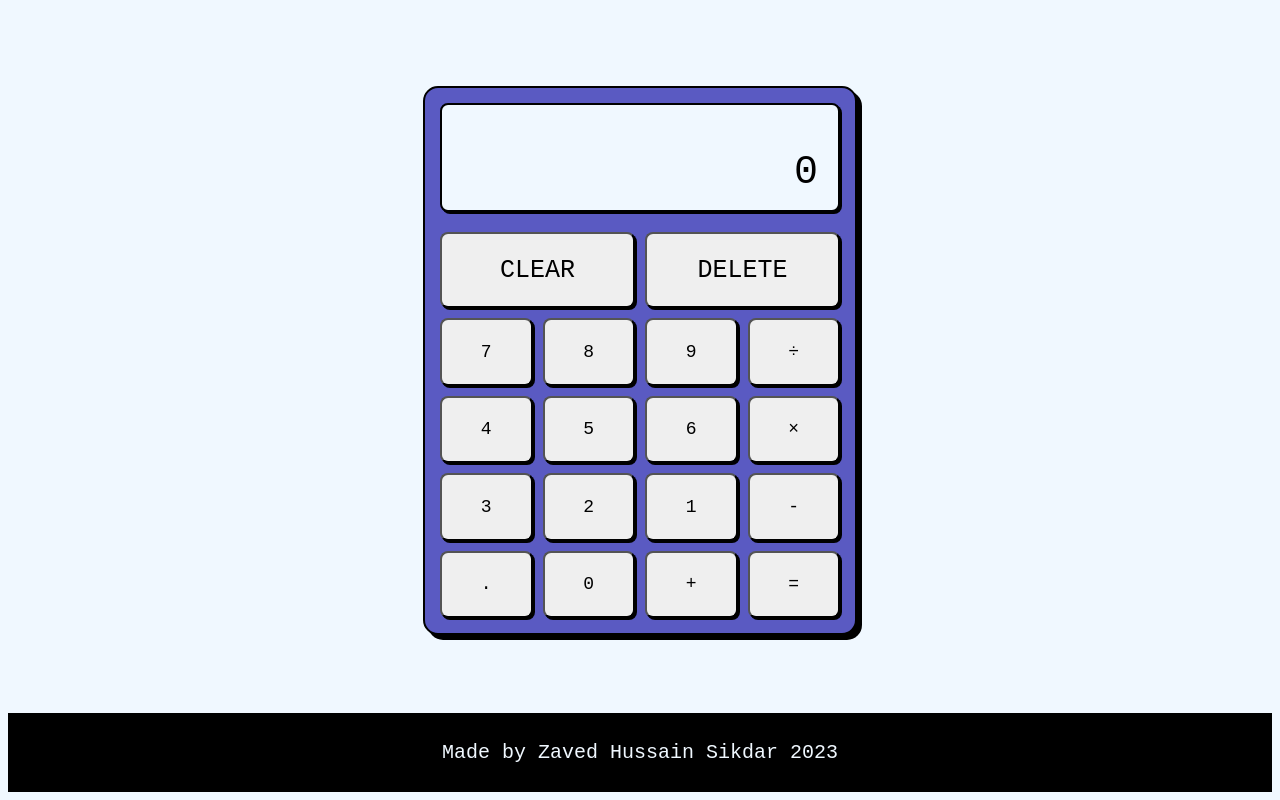
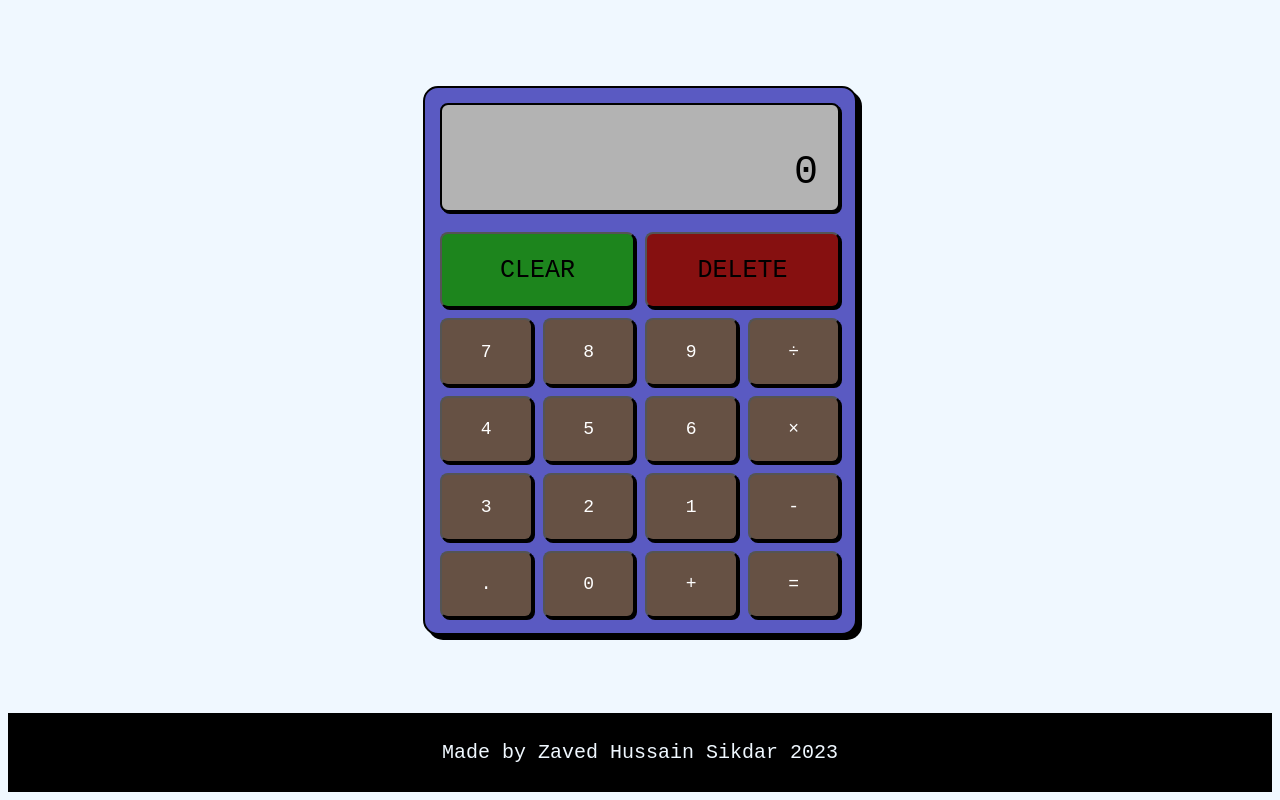
Before and after one commit to zavedhussain/CalculatorJS, a plain HTML site: page index.html in a window 1280 px wide. Drawn offline with Linux system fonts and the light colour scheme.

Commit message:
Some css fixes

```diff
--- a/styles.css
+++ b/styles.css
@@ -36,7 +36,7 @@ main {
   box-shadow: 5px 5px;
 }
 .screen {
-  background-color: var(--default);
+  background-color: rgb(179, 179, 179);
   border: 2px solid black;
   margin-bottom: 20px;
   padding: 10px 20px;
@@ -56,6 +56,7 @@ button {
   border-radius: 8px;
   box-shadow: 2px 2px black;
   font-family: inherit;
+  cursor: pointer;
 }
 .cleanup-buttons {
   display: flex;
@@ -67,6 +68,12 @@ button {
   min-height: 76px;
   font-size: 25px;
 }
+.cleanup-buttons .clear {
+  background-color: rgb(29, 133, 29);
+}
+.cleanup-buttons .delete {
+  background-color: rgb(134, 16, 16);
+}
 .calc-buttons {
   display: grid;
   min-height: 300px;
@@ -75,4 +82,6 @@ button {
 }
 .calc-buttons button {
   font-size: 18px;
+  background-color: rgb(102, 81, 68);
+  color: white;
 }
```
